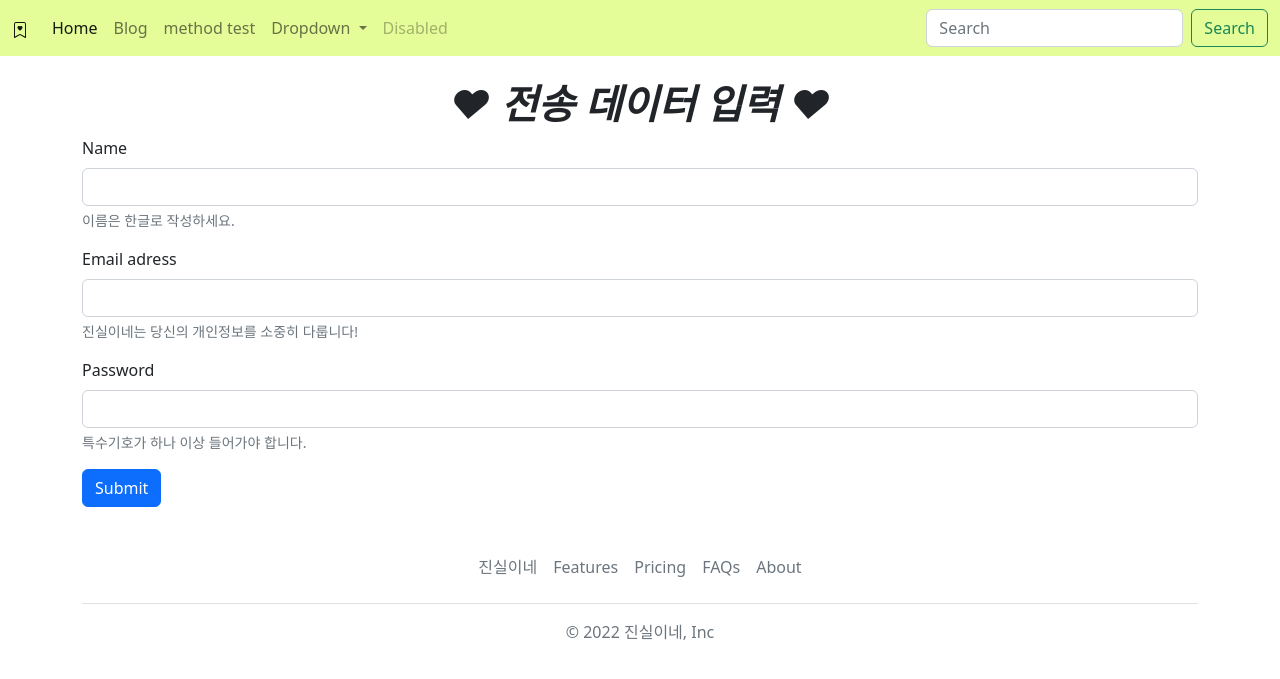
After one commit to ttroo/ABC_bootcamp, a Flask app: page /methodin in a window 1280 px wide. The commit adds this page. Shown: the top 679 px of the page. Run offline with Flask 2, Linux system fonts and the light colour scheme.

Commit message:
오후 1차 수정을 했다!

```diff
--- a/app.py
+++ b/app.py
@@ -1,4 +1,5 @@
-from flask import Flask, render_template
+# from urllib import request
+from flask import Flask, render_template, request
 
 app = Flask(__name__)
 
@@ -10,6 +11,25 @@ def index():
 def blog():
     return render_template('blog.html')
 
+@app.route('/test/<username>')
+def test(username):
+    print(username)
+    return render_template('test_result.html', name=username)
+
+@app.route('/methodin')
+def methodin():
+    return render_template('inputform.html')
+
+@app.route('/methodout', methods=['GET', 'POST']) # 기본 값은, methods=['GET']
+def methodout():
+    if request.method == 'POST':
+        print('POST')
+        data = request.form
+    else:
+        print('GET')
+        data = request.args
+    return render_template('method.html', data1 = data, data2 = request.method)
+
 if __name__ == '__main__':
     app.run(debug=True, port=80)
 
--- /dev/null
+++ b/templates/inputform.html
@@ -0,0 +1,31 @@
+{% extends "base.html" %}
+{% block title %}❤data input page❤{% endblock %}
+{% block content %}
+<br>
+
+<h1 class = "text-center"><b><i>❤ 전송 데이터 입력 ❤</b></i></h1>
+
+<div class = "container">
+
+<form action="/methodout" method="post">
+    <div class="mb-3">
+      <label for="name" class="form-label">Name</label>
+      <input type="text" class="form-control" id="name" name = "name" aria-describedby="NameHelp">
+      <div id="NameHelp" class="form-text">이름은 한글로 작성하세요.</div>
+    </div>
+    <div class="mb-3">
+        <label for="email" class="form-label">Email adress</label>
+        <input type="email" class="form-control" id="email" name = "email" aria-describedby="emailHelp">
+        <div id="emailHelp" class="form-text">진실이네는 당신의 개인정보를 소중히 다룹니다!</div>
+      </div>
+    <div class="mb-3">
+      <label for="pass" class="form-label">Password</label>
+      <input type="password" class="form-control" id="pass" name = "pass" aria-describedby="PassHelp">
+      <div id="PassHelp" class="form-text">특수기호가 하나 이상 들어가야 합니다.</div>
+    </div>
+
+    <button type="submit" class="btn btn-primary">Submit</button>
+  </form>
+</div>
+
+{% endblock %}
--- a/templates/menu.html
+++ b/templates/menu.html
@@ -16,6 +16,9 @@
           </li>
           <li class="nav-item">
             <a class="nav-link" href="/blog">Blog</a>
+          </li>
+          <li class="nav-item">
+            <a class="nav-link" href="/methodin">method test</a>
           </li>
           <li class="nav-item dropdown">
             <a class="nav-link dropdown-toggle" href="#" role="button" data-bs-toggle="dropdown" aria-expanded="false">
```
Also changed, not shown: templates/method.html (added, +15 -0 lines), templates/test_result.html (added, +14 -0 lines).
